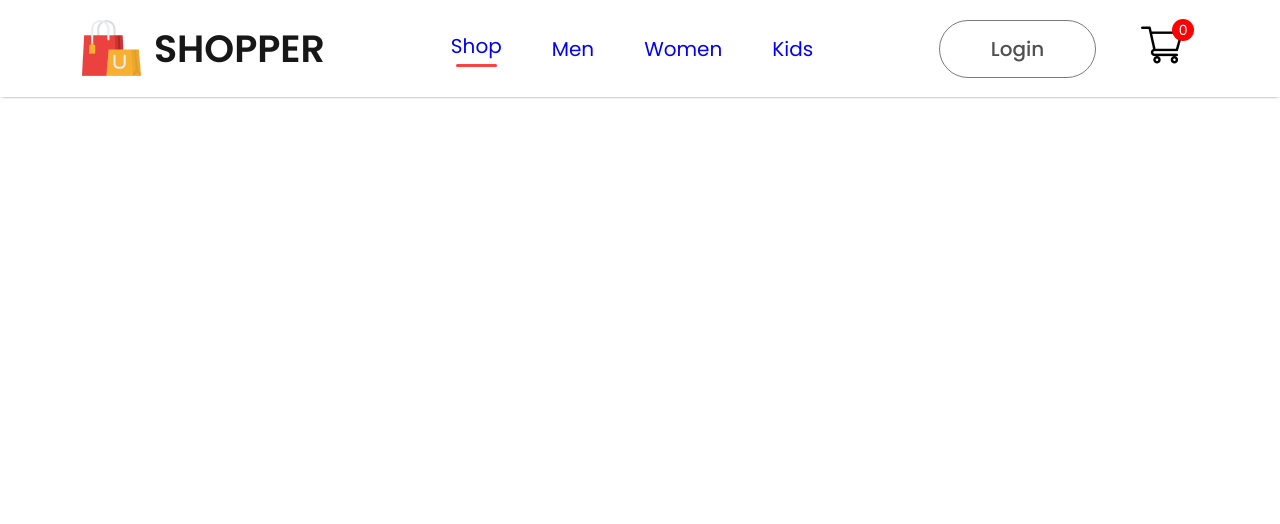
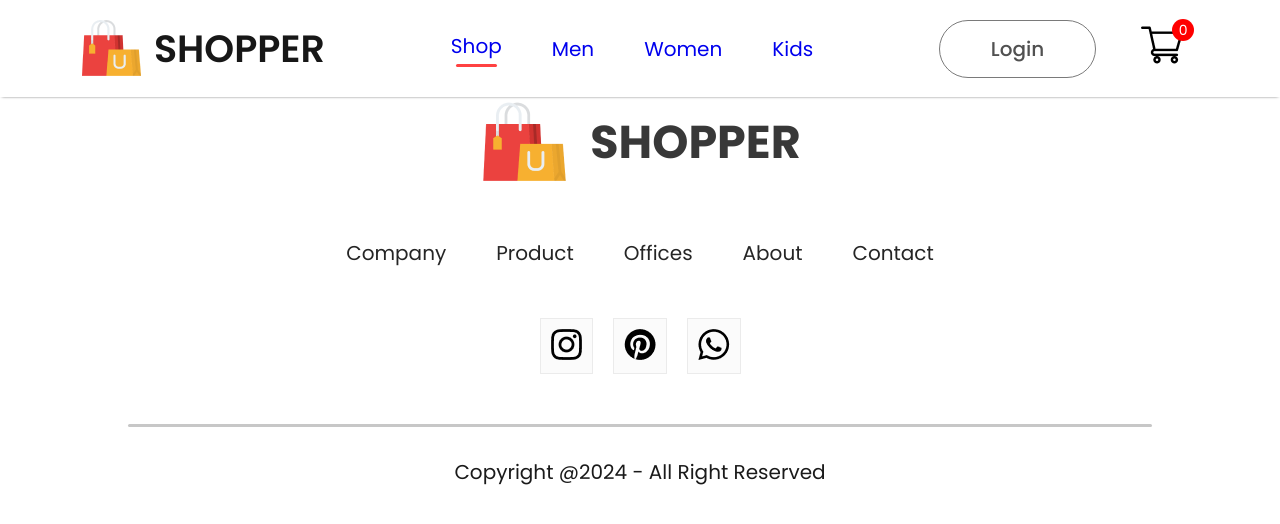
Before and after one commit to rishowrav/shopper-frontend, a React (Vite) app: page /login in a window 1280 px wide. Shown: the top 524 px of the page. Built offline with nearby package versions, Linux system fonts and the light colour scheme.

Commit message:
footer section design has been completed

```diff
--- a/src/App.jsx
+++ b/src/App.jsx
@@ -7,6 +7,7 @@
 import Product from "./pages/Product";
 import Cart from "./pages/Cart";
 import LoginSignup from "./pages/LoginSignup";
+import Footer from "./components/Footer/Footer";
 
 function App() {
   const [count, setCount] = useState(0);
@@ -27,6 +28,7 @@
           <Route path="/login" element={<LoginSignup />} />
         </Routes>
       </BrowserRouter>
+      <Footer />
     </div>
   );
 }
--- /dev/null
+++ b/src/components/Footer/Footer.css
@@ -0,0 +1,62 @@
+.footer {
+  display: flex;
+  flex-direction: column;
+  justify-content: center;
+  align-items: center;
+  gap: 50px;
+}
+
+.footer-logo {
+  display: flex;
+  align-items: center;
+  gap: 20px;
+}
+
+.footer-logo p {
+  color: #383838;
+  font-size: 46px;
+  font-weight: 700;
+}
+
+.footer-links {
+  display: flex;
+  list-style: none;
+  gap: 50px;
+  color: #252525;
+  font-size: 20px;
+}
+
+.footer-links li {
+  cursor: pointer;
+}
+
+.footer-social-icon {
+  display: flex;
+  gap: 20px;
+}
+
+.footer-icons-container {
+  padding: 10px;
+  padding-bottom: 6px;
+  background: #fbfbfb;
+  border: 1px solid #ebebeb;
+}
+
+.footer-copyright {
+  display: flex;
+  flex-direction: column;
+  align-items: center;
+  gap: 30px;
+  width: 100%;
+  margin-bottom: 30px;
+  color: #1a1a1a;
+  font-size: 20px;
+}
+
+.footer-copyright hr {
+  width: 80%;
+  border: none;
+  border-radius: 10px;
+  height: 3px;
+  background: #c7c7c7;
+}
--- /dev/null
+++ b/src/components/Footer/Footer.jsx
@@ -0,0 +1,40 @@
+import "./Footer.css";
+import footer_logo from "../assets/logo_big.png";
+import instagram_icon from "../assets/instagram_icon.png";
+import pintester_icon from "../assets/pintester_icon.png";
+import whatsapp_icon from "../assets/whatsapp_icon.png";
+
+const Footer = () => {
+  return (
+    <div className="footer">
+      <div className="footer-logo">
+        <img src={footer_logo} alt="footer logo" />
+        <p>SHOPPER</p>
+      </div>
+      <ul className="footer-links">
+        <li>Company</li>
+        <li>Product</li>
+        <li>Offices</li>
+        <li>About</li>
+        <li>Contact</li>
+      </ul>
+      <div className="footer-social-icon">
+        <div className="footer-icons-container">
+          <img src={instagram_icon} alt="icon" />
+        </div>
+        <div className="footer-icons-container">
+          <img src={pintester_icon} alt="icon" />
+        </div>
+        <div className="footer-icons-container">
+          <img src={whatsapp_icon} alt="icon" />
+        </div>
+      </div>
+      <div className="footer-copyright">
+        <hr />
+        <p>Copyright @{new Date().getFullYear()} - All Right Reserved</p>
+      </div>
+    </div>
+  );
+};
+
+export default Footer;
```
